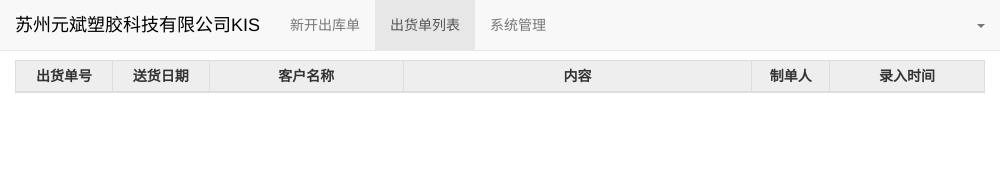
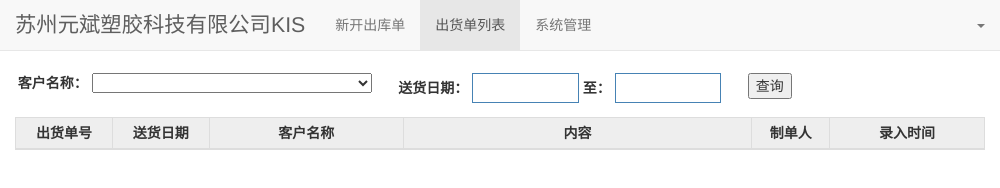
Before and after one commit to gshenj/KIS.NODE, an Electron app: page sale-order-new.html in a window 1000 px wide. Both pictures are taken after a click on the link "出货单列表". Drawn offline with Linux system fonts and the light colour scheme; files that its build step writes are made by us from their sources; no server answers; files whose address does not match are found by name.

Commit message:
showtable

```diff
--- a/sale-order-new.html
+++ b/sale-order-new.html
@@ -38,6 +38,7 @@
         }
 
         #list_table thead th {
+
             text-align:center;
             font-weight: bold;
             background-color:#eee;
@@ -70,7 +71,7 @@
                 <span class="icon-bar"></span>
                 <span class="icon-bar"></span>
             </button>
-            <a class="navbar-brand" style="color:black; font-size:18px;" href="#">苏州元斌塑胶科技有限公司KIS</a>
+            <a class="navbar-brand">苏州元斌塑胶科技有限公司KIS</a>
         </div>
 
         <!-- Collect the nav links, forms, and other content for toggling -->
@@ -116,8 +117,8 @@
 
 <!--/**container __new__*****************************************************/-->
 <div id="__new__" class="container">
-    <div style="text-algin:center;">
-        <table class="bill_table" style="width:100%; margin:20px auto 0px; text-algin:left;">
+    <div style="text-align:center; margin:10pt auto 0pt;">
+        <table class="bill_table" style="width:100%; text-align:left;">
             <tr>
                 <td colspan="3" style="padding-right:70px;">
                     <label for="customer_name">客户名称：</label>
@@ -185,6 +186,24 @@
 
 <!--/**container __list__****************************************************/-->
 <div id="__list__" class="container" style="display:none;">
+    <div style="margin-top:10pt;">
+        <div style="float:left; margin-left:2pt;">
+        <label for="customer_name_1">客户名称：</label>
+        <select id="customer_name_1" style="width:280px; ">
+            <option></option>
+        </select>
+        </div>
+        <div style="float:left; margin-left:20pt;">
+            <label for="sale_date_begin">送货日期：</label>
+            <input id="sale_date_begin" style="width:80pt;" />
+            <label for="sale_date_end">至：</label>
+            <input id="sale_date_end"   style="width:80pt;"  />
+        </div>
+        <div style="float:left; margin-left:20pt;">
+            <button>查询</button>
+        </div>
+    </div>
+    <div  style="clear:both; height:10pt;"></div>
     <table id="list_table" class="table table-condensed table-hover table-bordered">
         <thead>
         <tr>
--- a/sale-order.js
+++ b/sale-order.js
@@ -1,6 +1,27 @@
 /**
  * Created by jin on 2015/11/23 0023.
  */
+
+var datepicker_options = {
+    changeMonth: true,
+    changeYear: true,
+    dateFormat: 'yy-mm-dd',//日期格式
+    clearText: "清除",//清除日期的按钮名称
+    closeText: "关闭",//关闭选择框的按钮名称
+    prevText: '<上月',
+    nextText: '下月>',
+    currentText: '今天',
+    yearSuffix: '年', //年的后缀
+    showMonthAfterYear: true,//是否把月放在年的后面
+    monthNames: ['一月', '二月', '三月', '四月', '五月', '六月', '七月', '八月', '九月', '十月', '十一月', '十二月'],
+    monthNamesShort: ['一月', '二月', '三月', '四月', '五月', '六月', '七月', '八月', '九月', '十月', '十一月', '十二月'],
+    dayNames: ['星期日', '星期一', '星期二', '星期三', '星期四', '星期五', '星期六'],
+    dayNamesShort: ['周日', '周一', '周二', '周三', '周四', '周五', '周六'],
+    dayNamesMin: ['日', '一', '二', '三', '四', '五', '六'],
+    showButtonPanel: true,
+    gotoCurrent: true
+};
+
 
 
 var ipc = require('ipc');
@@ -208,27 +229,16 @@ function print_order() {
     });
 }
 
+
+
+
 function initSaleDate() {
-    $("#sale_date").datepicker({
-        changeMonth: true,
-        changeYear: true,
-        dateFormat: 'yy-mm-dd',//日期格式
-        clearText: "清除",//清除日期的按钮名称
-        closeText: "关闭",//关闭选择框的按钮名称
-        prevText: '<上月',
-        nextText: '下月>',
-        currentText: '今天',
-        yearSuffix: '年', //年的后缀
-        showMonthAfterYear: true,//是否把月放在年的后面
-        monthNames: ['一月', '二月', '三月', '四月', '五月', '六月', '七月', '八月', '九月', '十月', '十一月', '十二月'],
-        monthNamesShort: ['一月', '二月', '三月', '四月', '五月', '六月', '七月', '八月', '九月', '十月', '十一月', '十二月'],
-        dayNames: ['星期日', '星期一', '星期二', '星期三', '星期四', '星期五', '星期六'],
-        dayNamesShort: ['周日', '周一', '周二', '周三', '周四', '周五', '周六'],
-        dayNamesMin: ['日', '一', '二', '三', '四', '五', '六'],
-        showButtonPanel: true,
-        gotoCurrent: true
-    });
+
+    $("#sale_date").datepicker(datepicker_options);
     $("#sale_date").datepicker("setDate", new Date());
+    $("#sale_date_begin").datepicker(datepicker_options);
+    $("#sale_date_end").datepicker(datepicker_options);
+
 }
 
 function clear_modal_items() {
@@ -460,6 +470,14 @@ $(function () {
                 placeholder: "请选择公司"
             })
 
+////////////////////////////////////////////////// for list.
+            $('#customer_name_1').select2({
+                data: customerData,
+                allowClear: true,
+                placeholder: "请选择公司"
+            })
+////////////////////////////////////////////////// for list.
+
             $('#customer_name').on('change',
                 function () {
                     var _id = $('#customer_name').val();
--- a/styles/main.css
+++ b/styles/main.css
@@ -1,6 +1,17 @@
 .container {
     width: 100%;
 }
+
+
+.navbar-brand {
+    color:black;
+    font-size:16pt;
+}
+.navbar-brand:hover{
+    cursor: default;
+}
+
+
 
 .ui-autocomplete {
     max-height: 350px;
```
